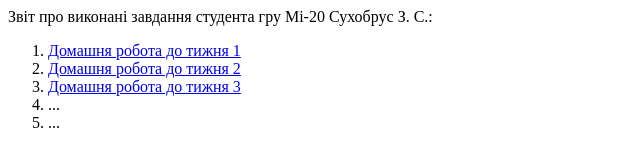
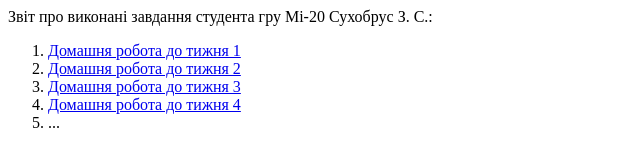
Before and after one commit to zshbrs/ICTO-25, a plain HTML site: page index.html in a window 1280 px wide. Shown: the whole page, without its empty margins (0-640 px from the left). Drawn offline with Linux system fonts and the light colour scheme.

Commit message:
Update index.html

```diff
--- a/index.html
+++ b/index.html
@@ -7,7 +7,7 @@
       <li><a href="hw1/homework1.html">Домашня робота до тижня 1</a></li>
       <li><a href="hw2/homework2.html"target="_blank">Домашня робота до тижня 2</a></li>
       <li><a href="hw3/homework3.html"target="_blank">Домашня робота до тижня 3</a></li>
-      <li>...</li>
+      <li><a href="hw4/homework4.html"target="_blank">Домашня робота до тижня 4</a></li>
       <li>...</li>
     </ol>
   </body>
```
